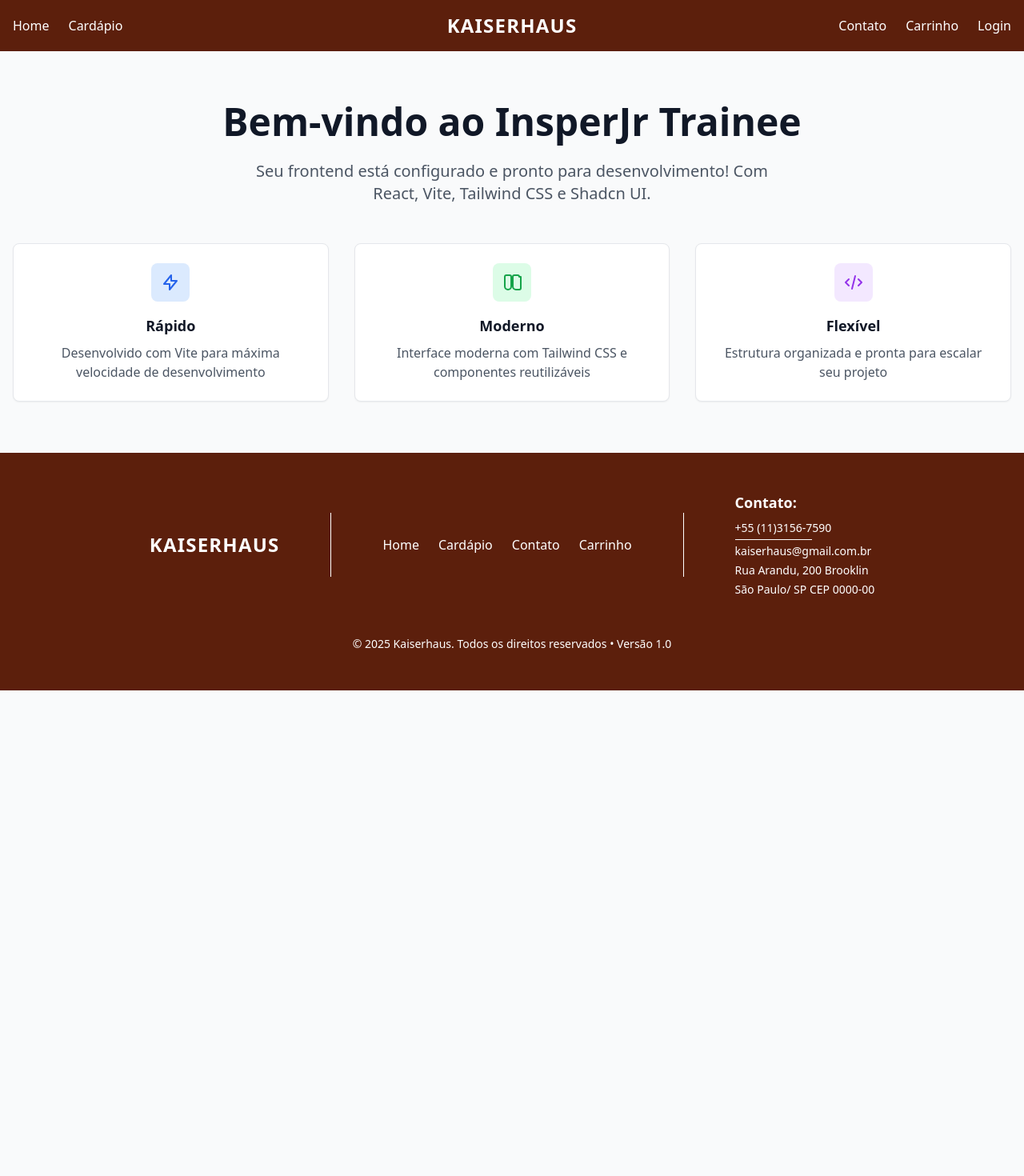
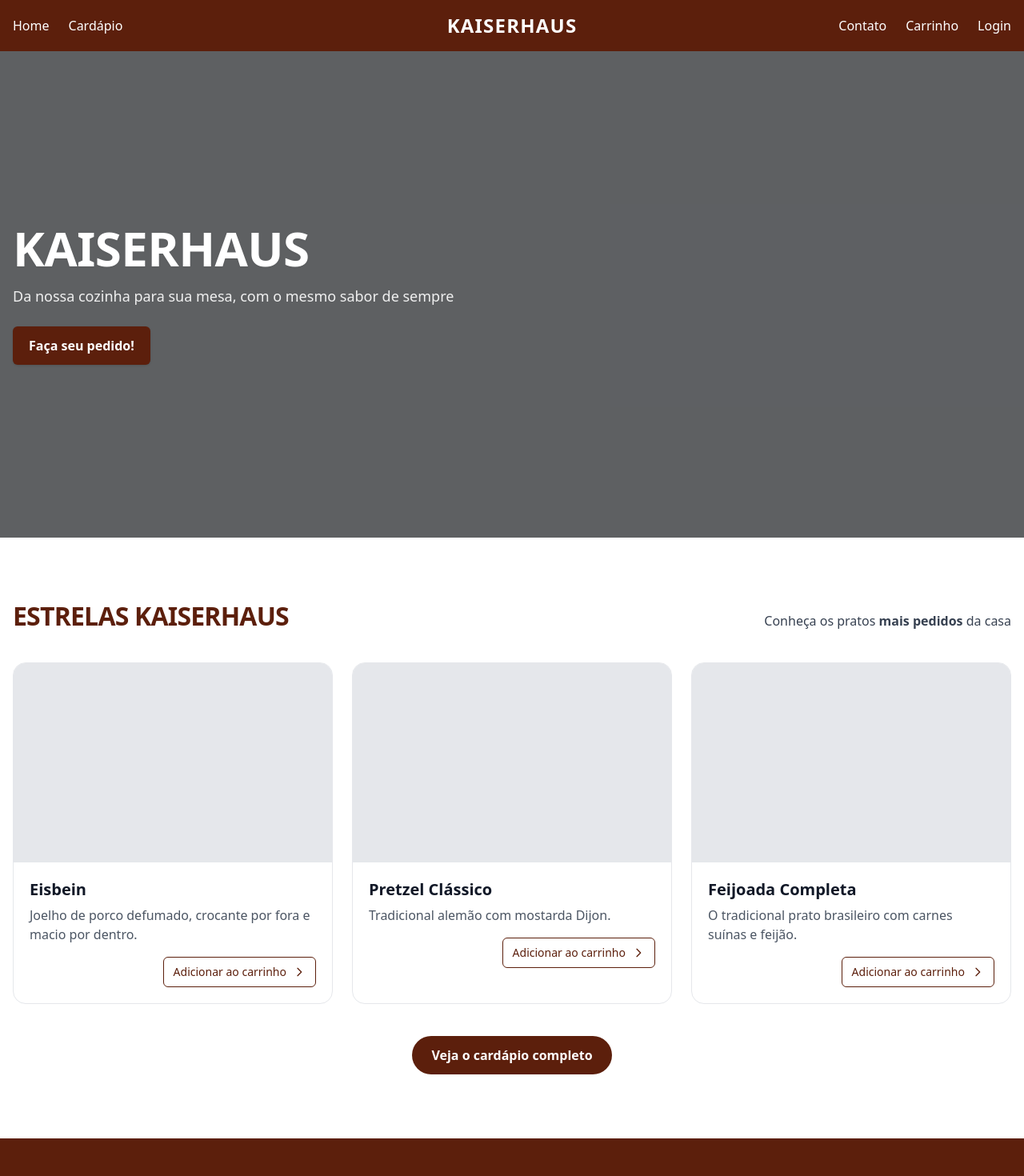
Before and after one commit to EnzoPerego/frontend-insperjr-trainee, a React (Vite) app: page / in a window 1280 px wide. Shown: the top 1470 px of the page at 80% size. Before the commit the page ends 863 px from the top, so only its background shows below. Built offline with nearby package versions, Linux system fonts and the light colour scheme.

Commit message:
inicio da home

```diff
--- a/src/pages/Home.jsx
+++ b/src/pages/Home.jsx
@@ -1,51 +1,121 @@
-import React from 'react'
+import React from "react";
+import { formatCurrency } from "../lib/utils";
 
-const Home = () => {
+export default function Home() {
+  const pratos = [
+    {
+      titulo: "Eisbein",
+      desc: "Joelho de porco defumado, crocante por fora e macio por dentro.",
+      preco: 69.9,
+    },
+    {
+      titulo: "Pretzel Clássico",
+      desc: "Tradicional alemão com mostarda Dijon.",
+      preco: 22.0,
+    },
+    {
+      titulo: "Feijoada Completa",
+      desc: "O tradicional prato brasileiro com carnes suínas e feijão.",
+      preco: 49.9,
+    },
+  ];
+
   return (
-    <div className="container mx-auto px-4 py-16">
-      <div className="text-center">
-        <h1 className="text-5xl font-bold text-gray-900 mb-6">
-          Bem-vindo ao InsperJr Trainee
-        </h1>
-        <p className="text-xl text-gray-600 mb-8 max-w-2xl mx-auto">
-          Seu frontend está configurado e pronto para desenvolvimento!
-          Com React, Vite, Tailwind CSS e Shadcn UI.
-        </p>
+    <>
 
-        <div className="grid grid-cols-1 md:grid-cols-3 gap-8 mt-12">
-          <div className="bg-white p-6 rounded-lg shadow-sm border">
-            <div className="w-12 h-12 bg-blue-100 rounded-lg flex items-center justify-center mx-auto mb-4">
-              <svg className="w-6 h-6 text-blue-600" fill="none" stroke="currentColor" viewBox="0 0 24 24">
-                <path strokeLinecap="round" strokeLinejoin="round" strokeWidth={2} d="M13 10V3L4 14h7v7l9-11h-7z" />
-              </svg>
+      <section id="home" className="relative">
+
+        <div className="relative w-full h-[68vh] md:h-[76vh] bg-gray-300">
+
+          <div className="absolute inset-0 bg-black/55" />
+
+          <div className="relative container mx-auto h-full px-4 flex items-center">
+            <div className="max-w-[680px] text-white">
+              <h1 className="text-5xl md:text-6xl font-extrabold tracking-tight md:tracking-[-0.01em] leading-[1.05] drop-shadow-sm">
+                KAISERHAUS
+              </h1>
+
+              <p className="mt-4 text-base md:text-lg text-white/90 leading-relaxed">
+                Da nossa cozinha para sua mesa, com o mesmo sabor de sempre
+              </p>
+
+              <a
+                href="#menu"
+                className="inline-flex items-center mt-6 rounded-md bg-kaiserhaus-dark-brown px-5 py-3 font-semibold text-white shadow hover:opacity-90 transition"
+              >
+                Faça seu pedido!
+              </a>
             </div>
-            <h3 className="text-lg font-semibold text-gray-900 mb-2">Rápido</h3>
-            <p className="text-gray-600">Desenvolvido com Vite para máxima velocidade de desenvolvimento</p>
+          </div>
+        </div>
+      </section>
+
+      <section id="menu" className="bg-white">
+        <div className="container mx-auto px-4 py-14 md:py-20">
+          <div className="flex flex-col gap-2 md:flex-row md:items-end md:justify-between">
+            <h2 className="text-3xl md:text-[32px] font-extrabold text-gray-900 tracking-tight">
+              <span className="text-kaiserhaus-dark-brown">ESTRELAS KAISERHAUS</span>
+            </h2>
+            <p className="text-gray-700">
+              Conheça os pratos <span className="font-semibold">mais pedidos</span> da casa
+            </p>
           </div>
 
-          <div className="bg-white p-6 rounded-lg shadow-sm border">
-            <div className="w-12 h-12 bg-green-100 rounded-lg flex items-center justify-center mx-auto mb-4">
-              <svg className="w-6 h-6 text-green-600" fill="none" stroke="currentColor" viewBox="0 0 24 24">
-                <path strokeLinecap="round" strokeLinejoin="round" strokeWidth={2} d="M7 21a4 4 0 01-4-4V5a2 2 0 012-2h4a2 2 0 012 2v12a4 4 0 01-4 4zM21 5a2 2 0 00-2-2h-4a2 2 0 00-2 2v12a4 4 0 004 4h4a2 2 0 002-2V5z" />
-              </svg>
-            </div>
-            <h3 className="text-lg font-semibold text-gray-900 mb-2">Moderno</h3>
-            <p className="text-gray-600">Interface moderna com Tailwind CSS e componentes reutilizáveis</p>
+          <div className="grid grid-cols-1 gap-6 md:grid-cols-3 mt-8 md:mt-10">
+            {pratos.map((p) => (
+              <article
+                key={p.titulo}
+                className="bg-white border rounded-2xl overflow-hidden shadow-card hover:shadow-card-hover transition"
+              >
+                <div className="w-full aspect-[16/10] bg-gray-200" />
+
+                <div className="p-5">
+                  <h3 className="text-xl font-semibold text-gray-900">{p.titulo}</h3>
+                  <p className="mt-1.5 text-gray-600">{p.desc}</p>
+
+                  <div className="mt-4 flex items-center justify-between">
+                    <span className="font-semibold text-kaiserhaus-light-brown">
+
+                    </span>
+
+                    <button
+                      type="button"
+                      className="group inline-flex items-center gap-2 rounded-md border px-3 py-2 text-sm font-medium
+                                 border-kaiserhaus-dark-brown text-kaiserhaus-dark-brown
+                                 hover:bg-kaiserhaus-dark-brown hover:text-white transition"
+
+                    >
+                      Adicionar ao carrinho
+                      <svg
+                        className="w-4 h-4 transform group-hover:translate-x-0.5 transition"
+                        viewBox="0 0 24 24"
+                        fill="none"
+                        stroke="currentColor"
+                      >
+                        <path
+                          strokeLinecap="round"
+                          strokeLinejoin="round"
+                          strokeWidth="2"
+                          d="M9 5l7 7-7 7"
+                        />
+                      </svg>
+                    </button>
+                  </div>
+                </div>
+              </article>
+            ))}
           </div>
 
-          <div className="bg-white p-6 rounded-lg shadow-sm border">
-            <div className="w-12 h-12 bg-purple-100 rounded-lg flex items-center justify-center mx-auto mb-4">
-              <svg className="w-6 h-6 text-purple-600" fill="none" stroke="currentColor" viewBox="0 0 24 24">
-                <path strokeLinecap="round" strokeLinejoin="round" strokeWidth={2} d="M10 20l4-16m4 4l4 4-4 4M6 16l-4-4 4-4" />
-              </svg>
-            </div>
-            <h3 className="text-lg font-semibold text-gray-900 mb-2">Flexível</h3>
-            <p className="text-gray-600">Estrutura organizada e pronta para escalar seu projeto</p>
+          <div className="mt-10 text-center">
+            <a
+              href="#menu"
+              className="inline-flex items-center rounded-full bg-kaiserhaus-dark-brown px-6 py-3 font-semibold text-white hover:opacity-90 transition"
+            >
+              Veja o cardápio completo
+            </a>
           </div>
         </div>
-      </div>
-    </div>
-  )
+      </section>
+    </>
+  );
 }
-
-export default Home
```
